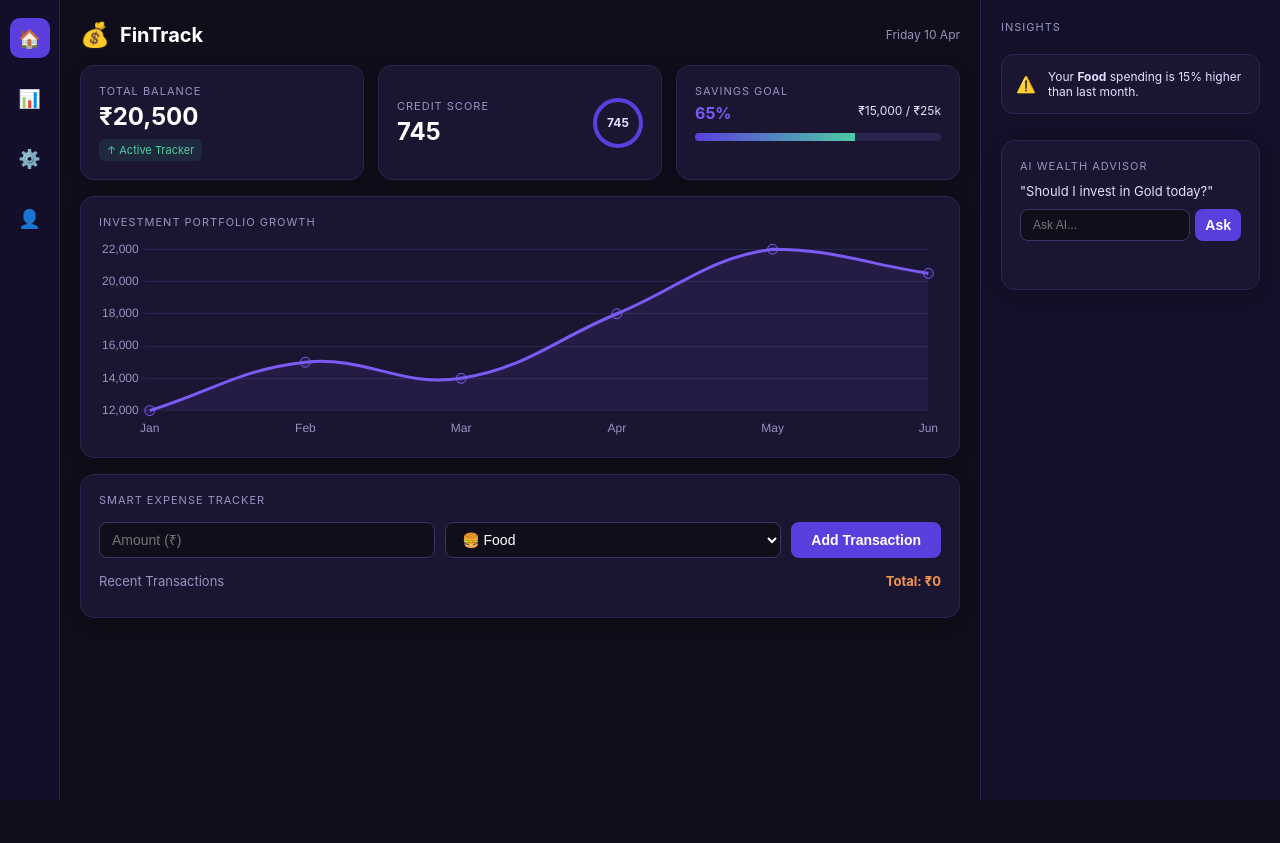
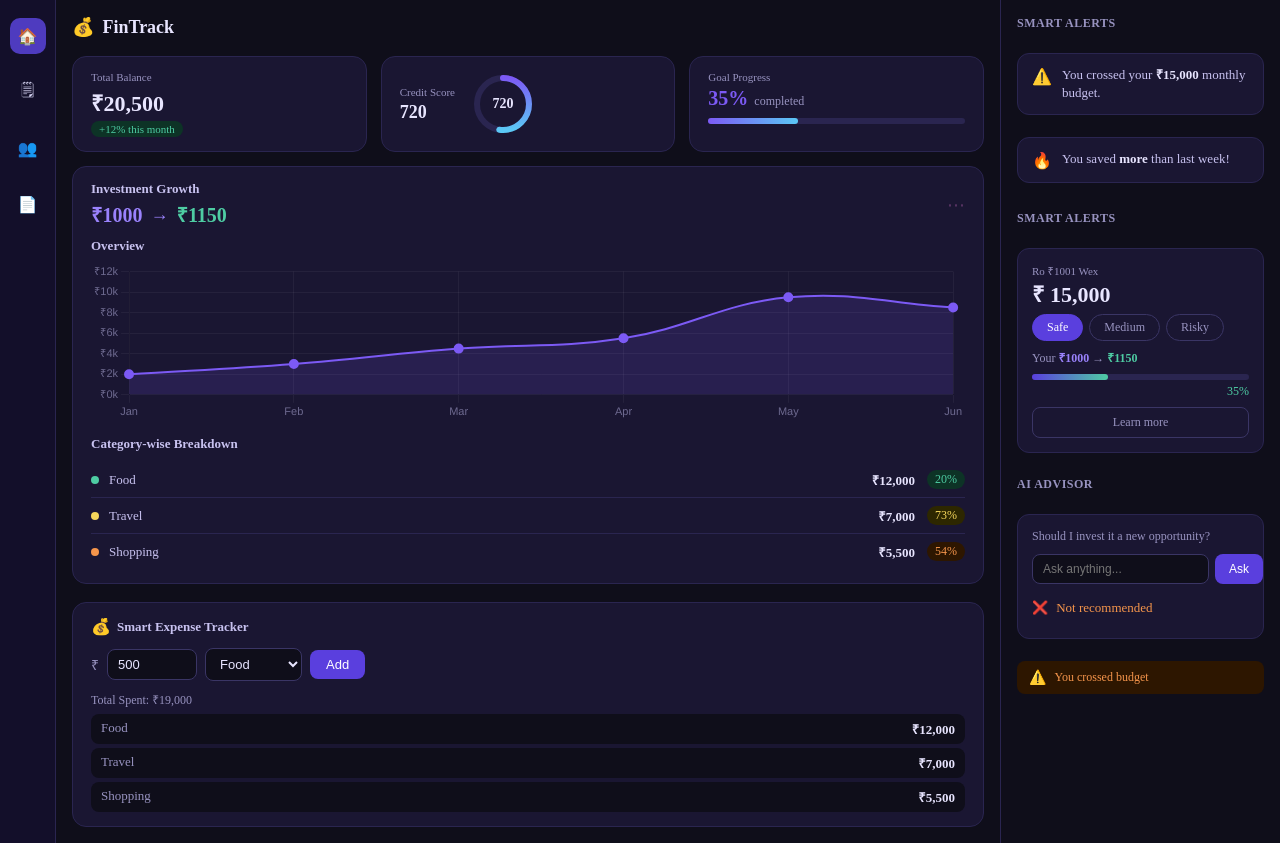
Before and after one commit to yashika-dev12/Finvasia, a plain HTML site: page frontend/index.html in a window 1280 px wide. Before the commit the page ends 800 px from the top, so only its background shows below. Drawn offline with nearby package versions, Linux system fonts and the light colour scheme.

Commit message:
basic design

```diff
--- a/frontend/index.html
+++ b/frontend/index.html
@@ -1,206 +1,291 @@
-<!DOCTYPE html>
-<html lang="en">
-<head>
-    <meta charset="UTF-8">
-    <meta name="viewport" content="width=device-width, initial-scale=1.0">
-    <title>FinTrack - Smart Dashboard</title>
+
 <style>
-        :root {
-            --font-sans: 'Inter', -apple-system, BlinkMacSystemFont, sans-serif;
-            --bg-dark: #0f0e1a;
-            --bg-card: #1a1632;
-            --border: #2a2550;
-            --primary: #5a3fde;
-            --accent: #7c5af5;
-            --green: #4ecca3;
-            --orange: #f5954b;
-            --text-main: #e2e0ff;
-            --text-dim: #9893c0;
-        }
-
-        * { box-sizing: border-box; margin: 0; padding: 0; transition: all 0.2s ease; }
-        body { font-family: var(--font-sans); background: var(--bg-dark); color: var(--text-main); }
-
-        /* Responsive Layout */
-        .dash {
-            display: grid;
-            grid-template-columns: 60px 1fr 300px;
-            min-height: 100vh;
-        }
-
-        @media (max-width: 1100px) {
-            .dash { grid-template-columns: 60px 1fr; }
-            .right { display: none !important; } /* Hide right panel on mid screens */
-        }
-
-        @media (max-width: 768px) {
-            .dash { grid-template-columns: 1fr; }
-            .sidebar { display: none; }
-            .top-row { grid-template-columns: 1fr !important; }
-        }
-
-        /* Sidebar */
-        .sidebar { background: #130f2a; display: flex; flex-direction: column; align-items: center; padding: 18px 0; gap: 20px; border-right: 1px solid var(--border); }
-        .s-icon { width: 40px; height: 40px; border-radius: 10px; display: flex; align-items: center; justify-content: center; cursor: pointer; font-size: 18px; }
-        .s-icon:hover { background: #2a2550; }
-        .s-icon.active { background: var(--primary); color: white; }
-
-        /* Main Content */
-        .main { display: flex; flex-direction: column; gap: 16px; padding: 20px; overflow-y: auto; max-height: 100vh; }
-        .card { background: var(--bg-card); border-radius: 14px; padding: 18px; border: 1px solid var(--border); box-shadow: 0 4px 20px rgba(0,0,0,0.2); }
-        .top-row { display: grid; grid-template-columns: 1fr 1fr 1fr; gap: 14px; }
-
-        /* Metrics */
-        .metric-label { font-size: 11px; color: var(--text-dim); text-transform: uppercase; letter-spacing: 1px; margin-bottom: 4px; }
-        .metric-val { font-size: 24px; font-weight: 700; color: #fff; }
-        .badge-green { font-size: 11px; color: var(--green); background: rgba(78, 204, 163, 0.1); padding: 4px 8px; border-radius: 6px; margin-top: 8px; display: inline-block; }
-
-        /* Chart */
-        .chart-wrap { position: relative; width: 100%; height: 200px; margin-top: 10px; }
-
-        /* Tracker */
-        .input-row { display: flex; gap: 10px; flex-wrap: wrap; margin: 15px 0; }
-        .inp, .sel { background: var(--bg-dark); border: 1px solid #3a3565; border-radius: 8px; color: #fff; padding: 8px 12px; font-size: 14px; outline: none; flex: 1; min-width: 100px; }
-        .btn-add { background: var(--primary); border: none; color: #fff; padding: 8px 20px; border-radius: 8px; font-size: 14px; cursor: pointer; font-weight: 600; }
-        .btn-add:hover { background: #6a4ff0; transform: translateY(-1px); }
-
-        .tracker-list { display: flex; flex-direction: column; gap: 8px; }
-        .trow { display: flex; justify-content: space-between; padding: 10px 14px; background: rgba(0,0,0,0.2); border-radius: 8px; border-left: 3px solid var(--primary); }
-
-        /* Right Panel */
-        .right { display: flex; flex-direction: column; gap: 16px; padding: 20px; border-left: 1px solid var(--border); background: #131129; }
-        .alert-card { background: var(--bg-card); border-radius: 12px; padding: 14px; border: 1px solid var(--border); display: flex; gap: 12px; align-items: center; }
-
-        .rtab { padding: 6px 12px; border-radius: 8px; font-size: 12px; cursor: pointer; border: 1px solid var(--border); color: var(--text-dim); }
-        .rtab.active { background: var(--primary); color: #fff; }
-
-        /* Progress Bar */
-        .prog-bg { background: #2a2550; border-radius: 10px; height: 8px; width: 100%; margin-top: 10px; overflow: hidden; }
-        .prog-fill { background: linear-gradient(90deg, var(--primary), var(--green)); height: 100%; width: 0%; transition: width 1s ease-in-out; }
+*{box-sizing:border-box;margin:0;padding:0}
+body{font-family:var(--font-sans)}
+.dash{display:grid;grid-template-columns:56px 1fr 280px;min-height:100vh;background:#0f0e1a;color:#e2e0ff}
+.sidebar{background:#130f2a;display:flex;flex-direction:column;align-items:center;padding:18px 0;gap:20px;border-right:1px solid #2a2550}
+.s-icon{width:36px;height:36px;border-radius:10px;display:flex;align-items:center;justify-content:center;cursor:pointer;font-size:16px}
+.s-icon.active{background:#4e3bbf}
+.main{display:flex;flex-direction:column;gap:14px;padding:16px;overflow:hidden}
+.right{display:flex;flex-direction:column;gap:14px;padding:16px;border-left:1px solid #2a2550}
+.card{background:#1a1632;border-radius:14px;padding:14px 18px;border:1px solid #2a2550}
+.top-row{display:grid;grid-template-columns:1fr 1fr 1fr;gap:14px}
+.metric-label{font-size:11px;color:#9893c0;margin-bottom:4px}
+.metric-val{font-size:22px;font-weight:600;color:#e8e5ff}
+.badge-green{font-size:11px;color:#4ecca3;background:#0d3326;padding:2px 8px;border-radius:20px;display:inline-block;margin-top:4px}
+.credit-inner{display:flex;align-items:center;gap:16px}
+.ring-wrap{position:relative;width:64px;height:64px}
+.ring-val{position:absolute;inset:0;display:flex;align-items:center;justify-content:center;font-size:14px;font-weight:600;color:#e8e5ff}
+.goal-bar-bg{background:#2a2550;border-radius:4px;height:6px;margin-top:8px}
+.goal-bar{background:linear-gradient(90deg,#7c5af5,#5bc8f5);height:6px;border-radius:4px;width:35%}
+.goal-pct{font-size:20px;font-weight:600;color:#7c5af5}
+.section-title{font-size:13px;font-weight:600;color:#c8c2f0;margin-bottom:10px}
+.investment-row{display:flex;align-items:center;gap:6px;margin-bottom:12px}
+.amt-purple{font-size:20px;font-weight:700;color:#9a82fc}
+.amt-green{font-size:20px;font-weight:700;color:#4ecca3}
+.arrow-icon{color:#9a82fc;font-size:18px}
+.chart-wrap{position:relative;width:100%;height:160px}
+.cat-row{display:flex;align-items:center;justify-content:space-between;padding:8px 0;border-bottom:1px solid #2a2550}
+.cat-name{font-size:13px;color:#c8c2f0}
+.cat-amt{font-size:13px;font-weight:600;color:#e8e5ff}
+.cat-pct{font-size:12px;padding:2px 8px;border-radius:20px}
+.pct-green{background:#0d3326;color:#4ecca3}
+.pct-yellow{background:#2d2700;color:#f5d65b}
+.pct-orange{background:#2d1600;color:#f5954b}
+.dot{width:8px;height:8px;border-radius:50%;display:inline-block;margin-right:4px}
+.dot-green{background:#4ecca3}
+.dot-yellow{background:#f5d65b}
+.dot-orange{background:#f5954b}
+.tracker-section{margin-top:4px}
+.input-row{display:flex;gap:8px;align-items:center;margin-bottom:10px}
+.inp{background:#0f0e1a;border:1px solid #3a3565;border-radius:8px;color:#e8e5ff;padding:7px 10px;font-size:13px;outline:none;width:90px}
+.sel{background:#0f0e1a;border:1px solid #3a3565;border-radius:8px;color:#e8e5ff;padding:7px 10px;font-size:13px;outline:none}
+.btn-add{background:#5a3fde;border:none;color:#fff;padding:7px 16px;border-radius:8px;font-size:13px;cursor:pointer}
+.risk-tabs{display:flex;gap:6px;margin-bottom:8px}
+.rtab{padding:5px 14px;border-radius:20px;font-size:12px;cursor:pointer;border:1px solid #3a3565;color:#9893c0;background:transparent}
+.rtab.active{background:#5a3fde;color:#fff;border-color:#5a3fde}
+.tracker-list{display:flex;flex-direction:column;gap:4px;margin-top:6px}
+.trow{display:flex;justify-content:space-between;padding:6px 10px;background:#0f0e1a;border-radius:8px;font-size:13px}
+.tcat{color:#9893c0}
+.tamt{color:#e8e5ff;font-weight:600}
+.total-spent{font-size:12px;color:#9893c0;margin-bottom:6px}
+.alert-card{background:#1a1632;border-radius:12px;padding:12px 14px;border:1px solid #2a2550;font-size:13px;display:flex;align-items:flex-start;gap:10px;margin-bottom:8px}
+.alert-icon{font-size:16px;margin-top:1px}
+.alert-text{color:#c8c2f0;line-height:1.4}
+.alert-text strong{color:#e8e5ff}
+.right-title{font-size:12px;font-weight:600;color:#9893c0;margin-bottom:8px;letter-spacing:.5px}
+.rec-card{background:#1a1632;border-radius:12px;padding:14px;border:1px solid #2a2550;margin-bottom:8px}
+.rec-header{display:flex;justify-content:space-between;align-items:center;margin-bottom:6px}
+.rec-label{font-size:11px;color:#9893c0}
+.rec-amount{font-size:22px;font-weight:700;color:#e8e5ff}
+.learn-btn{display:block;text-align:center;padding:7px;border:1px solid #3a3565;border-radius:8px;color:#9893c0;font-size:12px;margin-top:8px;cursor:pointer}
+.ai-card{background:#1a1632;border-radius:12px;padding:14px;border:1px solid #2a2550;margin-bottom:8px}
+.ai-input-row{display:flex;gap:6px;margin:10px 0 8px}
+.ai-inp{flex:1;background:#0f0e1a;border:1px solid #3a3565;border-radius:8px;color:#e8e5ff;padding:7px 10px;font-size:12px;outline:none}
+.ai-ask{background:#5a3fde;border:none;color:#fff;padding:7px 14px;border-radius:8px;font-size:12px;cursor:pointer}
+.not-rec{display:flex;align-items:center;gap:8px;padding:8px 0;font-size:13px;color:#f5954b}
+.budget-warn{display:flex;align-items:center;gap:8px;padding:8px 12px;border-radius:8px;background:#2d1600;font-size:12px;color:#f5954b}
+.warn-icon{font-size:14px}
+.prog-bar-bg{background:#2a2550;border-radius:4px;height:6px;margin-top:4px}
+.prog-bar-fill{background:linear-gradient(90deg,#5a3fde,#4ecca3);height:6px;border-radius:4px}
+.inv-growth{display:flex;align-items:center;gap:8px}
 </style>
-</head>
-<body>
 
 <div class="dash">
   <div class="sidebar">
     <div class="s-icon active">🏠</div>
-        <div class="s-icon">📊</div>
-        <div class="s-icon">⚙️</div>
-        <div class="s-icon">👤</div>
+    <div class="s-icon">🗒</div>
+    <div class="s-icon">👥</div>
+    <div class="s-icon">📄</div>
   </div>
 
   <div class="main">
-        <header style="display:flex; justify-content: space-between; align-items: center;">
-            <div style="display:flex;align-items:center;gap:10px">
-                <span style="font-size:24px">💰</span>
-                <h1 style="font-size:20px; color:#fff">FinTrack</h1>
+    <div style="display:flex;align-items:center;gap:8px;padding-bottom:4px">
+      <span style="font-size:18px">💰</span>
+      <span style="font-size:18px;font-weight:700;color:#e8e5ff">FinTrack</span>
     </div>
-            <div id="dateTime" style="font-size: 12px; color: var(--text-dim)"></div>
-        </header>
 
     <div class="top-row">
       <div class="card">
         <div class="metric-label">Total Balance</div>
-                <div class="metric-val" id="dispBalance">₹20,500</div>
-                <span class="badge-green">↑ Active Tracker</span>
+        <div class="metric-val">₹20,500</div>
+        <span class="badge-green">+12% this month</span>
       </div>
-            <div class="card" style="display: flex; justify-content: space-between; align-items: center;">
+      <div class="card credit-inner">
         <div>
           <div class="metric-label">Credit Score</div>
-                    <div class="metric-val">745</div>
+          <div class="metric-val" style="font-size:18px">720</div>
         </div>
-                <div style="width: 50px; height: 50px; border: 4px solid var(--primary); border-radius: 50%; display:flex; align-items:center; justify-content:center; font-size:12px; font-weight:bold">745</div>
+        <div class="ring-wrap">
+          <svg width="64" height="64" viewBox="0 0 64 64">
+            <circle cx="32" cy="32" r="26" fill="none" stroke="#2a2550" stroke-width="6"/>
+            <circle cx="32" cy="32" r="26" fill="none" stroke="url(#ringGrad)" stroke-width="6" stroke-dasharray="113" stroke-dashoffset="28" stroke-linecap="round" transform="rotate(-90 32 32)"/>
+            <defs><linearGradient id="ringGrad" x1="0" y1="0" x2="1" y2="0"><stop offset="0%" stop-color="#5bc8f5"/><stop offset="100%" stop-color="#7c5af5"/></linearGradient></defs>
+          </svg>
+          <div class="ring-val">720</div>
+        </div>
       </div>
       <div class="card">
-                <div class="metric-label">Savings Goal</div>
-                <div style="display:flex; justify-content: space-between; margin-top: 5px">
-                    <span style="font-weight:bold; color:var(--accent)">65%</span>
-                    <span style="font-size:12px">₹15,000 / ₹25k</span>
+        <div class="metric-label">Goal Progress</div>
+        <div style="display:flex;align-items:baseline;gap:6px;margin:4px 0">
+          <span class="goal-pct">35%</span>
+          <span style="font-size:12px;color:#9893c0">completed</span>
         </div>
-                <div class="prog-bg"><div class="prog-fill" style="width: 65%"></div></div>
+        <div class="goal-bar-bg"><div class="goal-bar"></div></div>
       </div>
     </div>
 
     <div class="card">
-            <div class="metric-label">Investment Portfolio Growth</div>
+      <div style="display:flex;justify-content:space-between;align-items:center;margin-bottom:10px">
+        <div>
+          <div class="section-title" style="margin-bottom:4px">Investment Growth</div>
+          <div class="inv-growth">
+            <span class="amt-purple">₹1000</span>
+            <span class="arrow-icon">→</span>
+            <span class="amt-green">₹1150</span>
+          </div>
+        </div>
+        <span style="color:#5a3565;font-size:18px;cursor:pointer">⋯</span>
+      </div>
+      <div style="font-size:13px;font-weight:600;color:#c8c2f0;margin-bottom:8px">Overview</div>
       <div class="chart-wrap">
-                <canvas id="growthChart"></canvas>
+        <canvas id="growthChart" role="img" aria-label="Investment growth line chart from January to June">Monthly investment growth trend.</canvas>
+      </div>
+      <div style="margin-top:14px">
+        <div class="section-title">Category-wise Breakdown</div>
+        <div class="cat-row">
+          <span style="display:flex;align-items:center;gap:6px"><span class="dot dot-green"></span><span class="cat-name">Food</span></span>
+          <span style="display:flex;align-items:center;gap:12px"><span class="cat-amt">₹12,000</span><span class="cat-pct pct-green">20%</span></span>
+        </div>
+        <div class="cat-row">
+          <span style="display:flex;align-items:center;gap:6px"><span class="dot dot-yellow"></span><span class="cat-name">Travel</span></span>
+          <span style="display:flex;align-items:center;gap:12px"><span class="cat-amt">₹7,000</span><span class="cat-pct pct-yellow">73%</span></span>
+        </div>
+        <div class="cat-row" style="border-bottom:none">
+          <span style="display:flex;align-items:center;gap:6px"><span class="dot dot-orange"></span><span class="cat-name">Shopping</span></span>
+          <span style="display:flex;align-items:center;gap:12px"><span class="cat-amt">₹5,500</span><span class="cat-pct pct-orange">54%</span></span>
+        </div>
       </div>
     </div>
 
-        <div class="card">
-            <div class="metric-label">Smart Expense Tracker</div>
+    <div class="card tracker-section">
+      <div style="display:flex;align-items:center;gap:6px;margin-bottom:12px">
+        <span style="font-size:16px">💰</span>
+        <span class="section-title" style="margin:0">Smart Expense Tracker</span>
+      </div>
       <div class="input-row">
-                <input class="inp" id="expAmt" type="number" placeholder="Amount (₹)">
+        <span style="color:#9893c0;font-size:14px">₹</span>
+        <input class="inp" id="expAmt" type="number" value="500" placeholder="Amount">
         <select class="sel" id="expCat">
-                    <option value="Food">🍔 Food</option>
-                    <option value="Travel">🚗 Travel</option>
-                    <option value="Shopping">🛍️ Shopping</option>
-                    <option value="Bills">🧾 Bills</option>
+          <option>Food</option><option>Travel</option><option>Shopping</option><option>Other</option>
         </select>
-                <button class="btn-add" onclick="addExpense()">Add Transaction</button>
+        <button class="btn-add" onclick="addExpense()">Add</button>
       </div>
-            <div style="display:flex; justify-content: space-between; margin-bottom: 10px;">
-                <span style="font-size:13px; color: var(--text-dim)">Recent Transactions</span>
-                <span id="totalSpent" style="font-size:13px; font-weight:bold; color: var(--orange)">Total: ₹0</span>
-            </div>
+      <div class="total-spent" id="totalSpent">Total Spent: ₹19,000</div>
       <div class="tracker-list" id="trackerList">
+        <div class="trow"><span class="tcat">Food</span><span class="tamt">₹12,000</span></div>
+        <div class="trow"><span class="tcat">Travel</span><span class="tamt">₹7,000</span></div>
+        <div class="trow"><span class="tcat">Shopping</span><span class="tamt">₹5,500</span></div>
       </div>
     </div>
   </div>
 
   <div class="right">
-        <div class="metric-label">Insights</div>
+    <div class="right-title">SMART ALERTS</div>
     <div class="alert-card">
-            <span>⚠️</span>
-            <div style="font-size:12px">Your <strong>Food</strong> spending is 15% higher than last month.</div>
+      <span class="alert-icon">⚠️</span>
+      <span class="alert-text">You crossed your <strong>₹15,000</strong> monthly budget.</span>
+    </div>
+    <div class="alert-card">
+      <span class="alert-icon">🔥</span>
+      <span class="alert-text">You saved <strong>more</strong> than last week!</span>
     </div>
 
-        <div class="card" style="margin-top:10px">
-            <div class="metric-label">AI Wealth Advisor</div>
-            <div style="font-size:13px; margin: 10px 0;">"Should I invest in Gold today?"</div>
-            <div style="display:flex; gap:5px">
-                <input class="inp" id="aiQ" style="font-size:12px" placeholder="Ask AI...">
-                <button class="btn-add" style="padding: 5px 10px;" onclick="askAI()">Ask</button>
+    <div class="right-title" style="margin-top:6px">SMART ALERTS</div>
+    <div class="rec-card">
+      <div class="rec-header">
+        <div>
+          <div class="rec-label">Ro ₹1001 Wex</div>
+          <div class="rec-amount">₹ 15,000</div>
         </div>
-            <div id="aiAnswer" style="margin-top:10px; font-size:12px; min-height: 20px;"></div>
+      </div>
+      <div class="risk-tabs">
+        <div class="rtab active">Safe</div>
+        <div class="rtab">Medium</div>
+        <div class="rtab">Risky</div>
+      </div>
+      <div style="font-size:12px;color:#9893c0">Your <span style="color:#9a82fc;font-weight:600">₹1000</span> → <span style="color:#4ecca3;font-weight:600">₹1150</span></div>
+      <div class="prog-bar-bg" style="margin-top:8px"><div class="prog-bar-fill" style="width:35%"></div></div>
+      <div style="text-align:right;font-size:12px;color:#4ecca3;margin-top:4px">35%</div>
+      <div class="learn-btn">Learn more</div>
+    </div>
+
+    <div class="right-title" style="margin-top:2px">AI ADVISOR</div>
+    <div class="ai-card">
+      <div style="font-size:12px;color:#9893c0">Should I invest it a new opportunity?</div>
+      <div class="ai-input-row">
+        <input class="ai-inp" id="aiQ" placeholder="Ask anything..." />
+        <button class="ai-ask" onclick="askAI()">Ask</button>
+      </div>
+      <div class="not-rec" id="aiAnswer">
+        <span>❌</span><span>Not recommended</span>
+      </div>
+    </div>
+
+    <div class="budget-warn">
+      <span class="warn-icon">⚠️</span>
+      <span>You crossed budget</span>
     </div>
   </div>
 </div>
 
 <script src="https://cdnjs.cloudflare.com/ajax/libs/Chart.js/4.4.1/chart.umd.js"></script>
 <script>
-    // State Management
-    let totalBalance = 20500;
-    const expenses = [];
+const expenses = {Food:12000,Travel:7000,Shopping:5500};
 
-    // Initialize Chart
-    const ctx = document.getElementById('growthChart').getContext('2d');
-    const growthChart = new Chart(ctx, {
-        type: 'line',
-        data: {
-            labels: ['Jan', 'Feb', 'Mar', 'Apr', 'May', 'Jun'],
-            datasets: [{
-                label: 'Portfolio Value',
-                data: [12000, 15000, 14000, 18000, 22000, 20500],
-                borderColor: '#7c5af5',
-                backgroundColor: 'rgba(124, 90, 245, 0.1)',
-                fill: true,
-                tension: 0.4,
-                pointRadius: 5,
-                pointHoverRadius: 8
+new Chart(document.getElementById('growthChart'),{
+  type:'line',
+  data:{
+    labels:['Jan','Feb','Mar','Apr','May','Jun'],
+    datasets:[{
+      data:[2000,3000,4500,5500,9500,8500],
+      borderColor:'#7c5af5',
+      backgroundColor:'rgba(124,90,245,0.15)',
+      fill:true,
+      tension:0.4,
+      pointBackgroundColor:'#7c5af5',
+      pointRadius:4,
+      borderWidth:2
     }]
   },
-        options: {
-            responsive: true,
-            maintainAspectRatio: false,
-            plugins: { legend: { display: false } },
-            scales: {
-                y: { grid: { color: '#2a2550' }, ticks: { color: '#9893c0' } },
-                x: { grid: { display: false }, ticks: { color: '#9893c0' } }
+  options:{
+    responsive:true,
+    maintainAspectRatio:false,
+    plugins:{legend:{display:false}},
+    scales:{
+      x:{grid:{color:'rgba(255,255,255,0.05)'},ticks:{color:'#6e6a90',font:{size:11}}},
+      y:{grid:{color:'rgba(255,255,255,0.05)'},ticks:{color:'#6e6a90',font:{size:11},callback:v=>'₹'+Math.round(v/1000)+'k'},min:0,max:12000}
     }
   }
 });
+
+document.querySelectorAll('.rtab').forEach(t=>{
+  t.addEventListener('click',function(){
+    document.querySelectorAll('.rtab').forEach(x=>x.classList.remove('active'));
+    this.classList.add('active');
+  });
+});
+
+function updateList(){
+  const list=document.getElementById('trackerList');
+  list.innerHTML=Object.entries(expenses).map(([k,v])=>`<div class="trow"><span class="tcat">${k}</span><span class="tamt">₹${v.toLocaleString('en-IN')}</span></div>`).join('');
+  const total=Object.values(expenses).reduce((a,b)=>a+b,0);
+  document.getElementById('totalSpent').textContent='Total Spent: ₹'+total.toLocaleString('en-IN');
+}
+
+function addExpense(){
+  const amt=parseInt(document.getElementById('expAmt').value)||0;
+  const cat=document.getElementById('expCat').value;
+  if(amt>0){expenses[cat]=(expenses[cat]||0)+amt;updateList();}
+}
+
+function askAI(){
+  const q=document.getElementById('aiQ').value.trim();
+  if(!q)return;
+  const ans=document.getElementById('aiAnswer');
+  ans.innerHTML='<span>⏳</span><span style="color:#9893c0">Thinking...</span>';
+  setTimeout(()=>{
+    const lower=q.toLowerCase();
+    const positive=lower.includes('save')||lower.includes('fixed')||lower.includes('bond')||lower.includes('fd');
+    if(positive){ans.innerHTML='<span>✅</span><span style="color:#4ecca3">Recommended — low risk option</span>';}
+    else{ans.innerHTML='<span>❌</span><span style="color:#f5954b">Not recommended — review risk</span>';}
+  },800);
+  document.getElementById('aiQ').value='';
+}
+</script>
+
+<script src="https://cdnjs.cloudflare.com/ajax/libs/Chart.js/4.4.1/chart.umd.js"></script>
+<script>
 
     // Update Date/Time
     function updateTime() {
@@ -208,47 +293,6 @@
         document.getElementById('dateTime').innerText = now.toLocaleDateString('en-IN', { weekday: 'long', day: 'numeric', month: 'short' });
     }
     updateTime();
-
-    // Expense Logic
-    function addExpense() {
-        const amtInput = document.getElementById('expAmt');
-        const catInput = document.getElementById('expCat');
-        const amount = parseInt(amtInput.value);
-
-        if (!amount || amount <= 0) {
-            alert("Please enter a valid amount");
-            return;
-        }
-
-        // Update State
-        const entry = { amount, category: catInput.value, id: Date.now() };
-        expenses.unshift(entry);
-        totalBalance -= amount;
-
-        // Reset Inputs
-        amtInput.value = '';
-
-        // Refresh UI
-        updateUI();
-    }
-
-    function updateUI() {
-        // Update Balance
-        document.getElementById('dispBalance').innerText = `₹${totalBalance.toLocaleString('en-IN')}`;
-
-        // Update List
-        const list = document.getElementById('trackerList');
-        list.innerHTML = expenses.map(e => `
-            <div class="trow">
-                <span style="font-weight:600">${e.category}</span>
-                <span style="color:var(--orange)">- ₹${e.amount.toLocaleString('en-IN')}</span>
-            </div>
-        `).join('');
-
-        // Update Total Spent
-        const total = expenses.reduce((sum, e) => sum + e.amount, 0);
-        document.getElementById('totalSpent').innerText = `Total: ₹${total.toLocaleString('en-IN')}`;
-    }
 
     // AI Advisor Simulation
     function askAI() {
@@ -269,6 +313,3 @@
         }, 1000);
     }
 </script>
-
-</body>
-</html>
```
Lines whose indentation alone changed are shown as unchanged.
